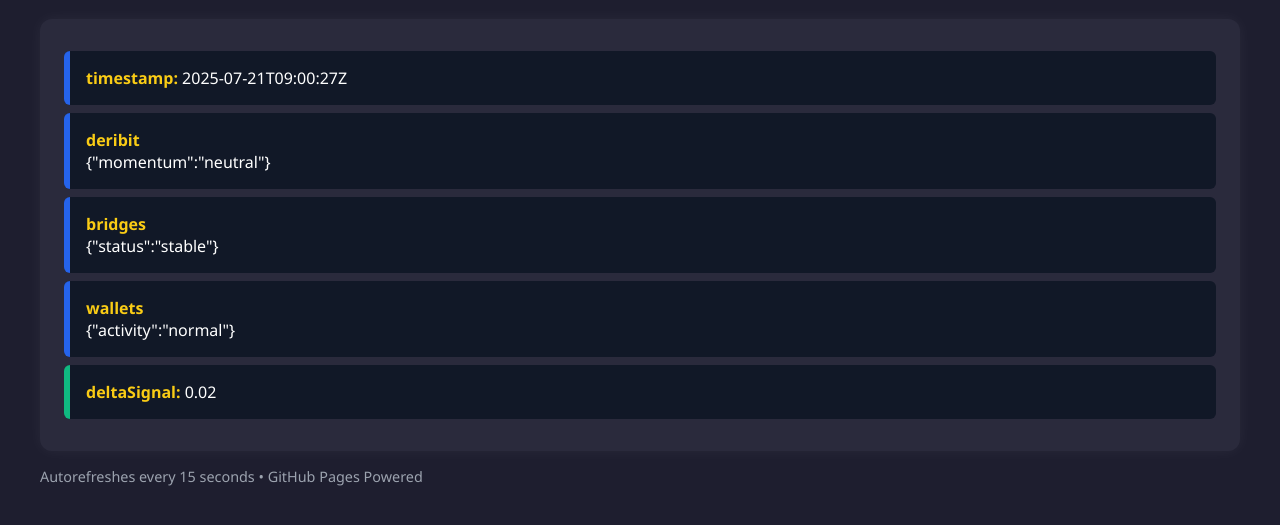
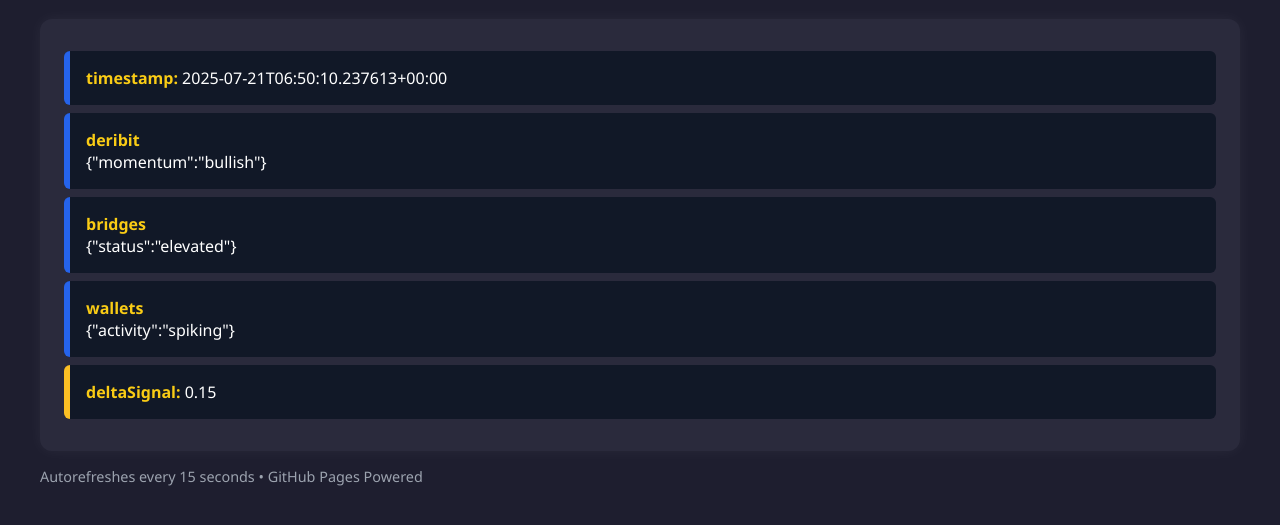
Before and after one commit to Phoenixnodeops/PhoenixNode-LiveTracker, a plain HTML site: page index.html in a window 1280 px wide. Shown: the part 107-632 px from the top of the page. Drawn offline with Linux system fonts and the light colour scheme.

Commit message:
Update index.html

```diff
--- a/index.html
+++ b/index.html
@@ -48,7 +48,7 @@
 
   <script>
     async function loadStatus() {
-      const res = await fetch('status.json');
+      const res = await fetch('data.json');
       const data = await res.json();
 
       const container = document.getElementById('feed');
```
